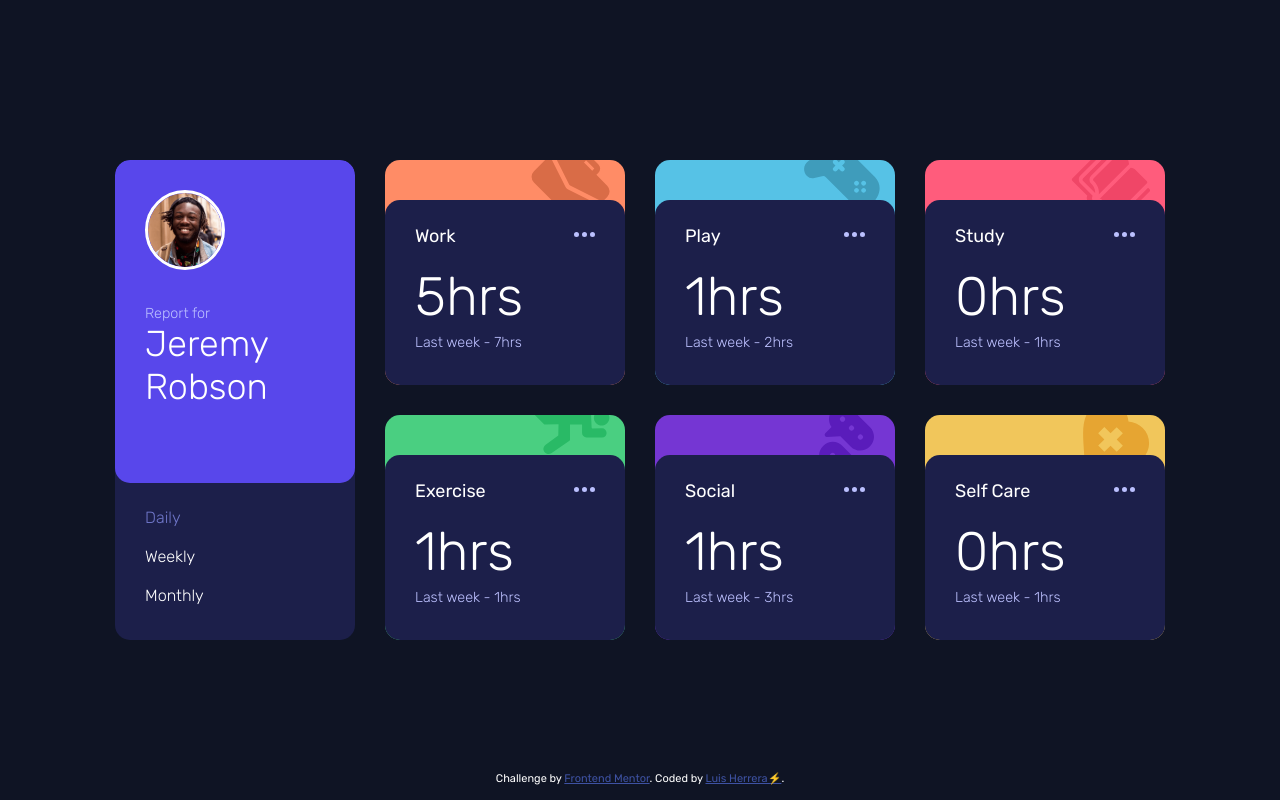
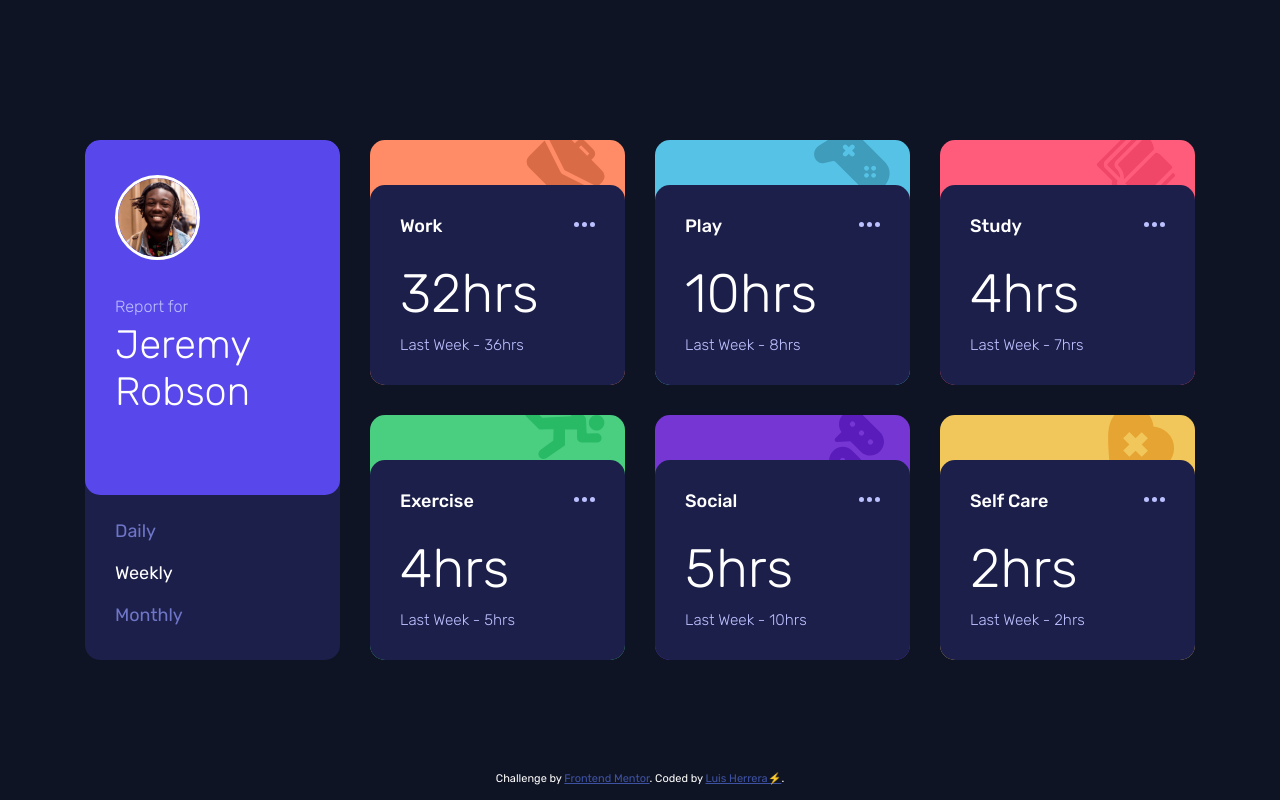
Before and after one commit to Luis15Herr/Time-tracking-dashboard--FrontendMentor, a plain HTML site: page index.html in a window 1280 px wide. Drawn offline with Linux system fonts and the light colour scheme.

Commit message:
Design Fix

```diff
--- a/index.html
+++ b/index.html
@@ -49,10 +49,10 @@
           </div>
         </div>
         <ul class="info__time">
-          <li class="info__time-option active" onclick="changeCards('daily')">
+          <li class="info__time-option" onclick="changeCards('daily')">
             Daily
           </li>
-          <li class="info__time-option" onclick="changeCards('weekly')">
+          <li class="info__time-option active" onclick="changeCards('weekly')">
             Weekly
           </li>
           <li class="info__time-option" onclick="changeCards('monthly')">
@@ -80,11 +80,11 @@
         </span>
         <div class="card__inner">
           <div class="card__top">
-            <span class="card__title">Work</span>
+            <span class="card__title">Play</span>
           </div>
           <div class="card__content">
-            <span class="card__current-time"> 32hrs </span>
-            <span class="card__previous-time">Last Week - 36hrs</span>
+            <span class="card__current-time"> 10hrs </span>
+            <span class="card__previous-time">Last Week - 8hrs</span>
           </div>
         </div>
       </div>
@@ -94,11 +94,11 @@
         </span>
         <div class="card__inner">
           <div class="card__top">
-            <span class="card__title">Work</span>
+            <span class="card__title">Study</span>
           </div>
           <div class="card__content">
-            <span class="card__current-time"> 32hrs </span>
-            <span class="card__previous-time">Last Week - 36hrs</span>
+            <span class="card__current-time"> 4hrs </span>
+            <span class="card__previous-time">Last Week - 7hrs</span>
           </div>
         </div>
       </div>
@@ -108,11 +108,11 @@
         </span>
         <div class="card__inner">
           <div class="card__top">
-            <span class="card__title">Work</span>
+            <span class="card__title">Exercise</span>
           </div>
           <div class="card__content">
-            <span class="card__current-time"> 32hrs </span>
-            <span class="card__previous-time">Last Week - 36hrs</span>
+            <span class="card__current-time"> 4hrs </span>
+            <span class="card__previous-time">Last Week - 5hrs</span>
           </div>
         </div>
       </div>
@@ -122,11 +122,11 @@
         </span>
         <div class="card__inner">
           <div class="card__top">
-            <span class="card__title">Work</span>
+            <span class="card__title">Social</span>
           </div>
           <div class="card__content">
-            <span class="card__current-time"> 32hrs </span>
-            <span class="card__previous-time">Last Week - 36hrs</span>
+            <span class="card__current-time"> 5hrs </span>
+            <span class="card__previous-time">Last Week - 10hrs</span>
           </div>
         </div>
       </div>
@@ -136,11 +136,11 @@
         </span>
         <div class="card__inner">
           <div class="card__top">
-            <span class="card__title">Work</span>
+            <span class="card__title">Self Care</span>
           </div>
           <div class="card__content">
-            <span class="card__current-time"> 32hrs </span>
-            <span class="card__previous-time">Last Week - 36hrs</span>
+            <span class="card__current-time"> 2hrs </span>
+            <span class="card__previous-time">Last Week - 2hrs</span>
           </div>
         </div>
       </div>
--- a/js.js
+++ b/js.js
@@ -6,7 +6,7 @@ let info = [];
 let n = 0;
 let cards = document.querySelectorAll(".card");
 let timeframes = document.querySelectorAll(".info__time-option");
-let prop = "daily";
+let prop = "weekly";
 let cachedTf = document.querySelectorAll(".info__time-option")[0];
 
 function changeCards(val) {
@@ -53,5 +53,5 @@ function view() {
 }
 
 window.onload = function () {
-  view();
+  //view();
 };
--- a/style.scss
+++ b/style.scss
@@ -33,8 +33,8 @@ body {
 
 .container {
   display: grid;
-  grid-template-columns: 240px 240px 240px 240px;
-  grid-template-rows: 225px 225px;
+  grid-template-columns: repeat(4, 255px);
+  grid-template-rows: 245px 245px;
   column-gap: 30px;
   row-gap: 30px;
   justify-content: center;
@@ -51,23 +51,24 @@ body {
   .profile__owner {
     background-color: $profileColor;
     border-radius: 15px;
-    padding: 30px;
+    padding: 35px 30px;
     .profile__img {
-      height: 80px;
+      height: 85px;
       border: solid 3px white;
       border-radius: 50%;
-      margin-bottom: 30px;
+      margin-bottom: 32px;
     }
     .profile__data {
       margin-bottom: 45px;
       .profile__text {
         font-weight: 300;
-        font-size: 0.8em;
+        font-size: 0.9em;
         display: block;
         color: $color4;
+        margin-bottom: 5px;
       }
       .profile__name {
-        font-size: 2em;
+        font-size: 2.2em;
         font-weight: 300;
       }
     }
@@ -78,14 +79,21 @@ body {
     font-weight: 300;
     li {
       margin-bottom: 20px;
-      font-size: 0.9em;
+      font-size: 1em;
       transition: ease 0.5ms;
+      color: $color;
+      font-weight: 400;
       &:hover {
         cursor: pointer;
+        color: white;
       }
       &:last-child {
         margin: 0;
       }
+    }
+    .active {
+      color: white;
+      transition: ease 0.5ms;
     }
   }
 }
@@ -94,11 +102,11 @@ body {
   overflow: hidden;
   position: relative;
   background-repeat: no-repeat;
-  background-position: right 15px top -15px;
+  background-position: right 20px top -10px;
   .card__options {
     position: absolute;
     right: 30px;
-    top: 60px;
+    top: 70px;
 
     &:hover {
       cursor: pointer;
@@ -106,8 +114,8 @@ body {
     }
   }
   .card__inner {
-    margin-top: 40px;
-    padding: 25px 30px;
+    margin-top: 45px;
+    padding: 30px;
     background: $cardColor;
     height: 100%;
     border-radius: 15px;
@@ -116,8 +124,8 @@ body {
       display: flex;
       justify-content: space-between;
       .card__title {
-        font-weight: 400;
-        margin-bottom: 18px;
+        font-weight: 500;
+        margin-bottom: 25px;
         transition: ease 0.5ms;
       }
     }
@@ -129,11 +137,11 @@ body {
       font-size: 3em;
       display: block;
       font-weight: 300;
-      margin-bottom: 5px;
+      margin-bottom: 10px;
       transition: opacity 0.5s;
     }
     .card__previous-time {
-      font-size: 0.8em;
+      font-size: 0.85em;
       font-weight: 300;
       color: $color4;
       transition: opacity 0.5s;
@@ -149,11 +157,6 @@ body {
 
 .animation {
   opacity: 0;
-}
-
-.active {
-  color: $color;
-  transition: ease 0.5ms;
 }
 
 .card--work {
```
Also changed, not shown: style.css, 1 other file.
